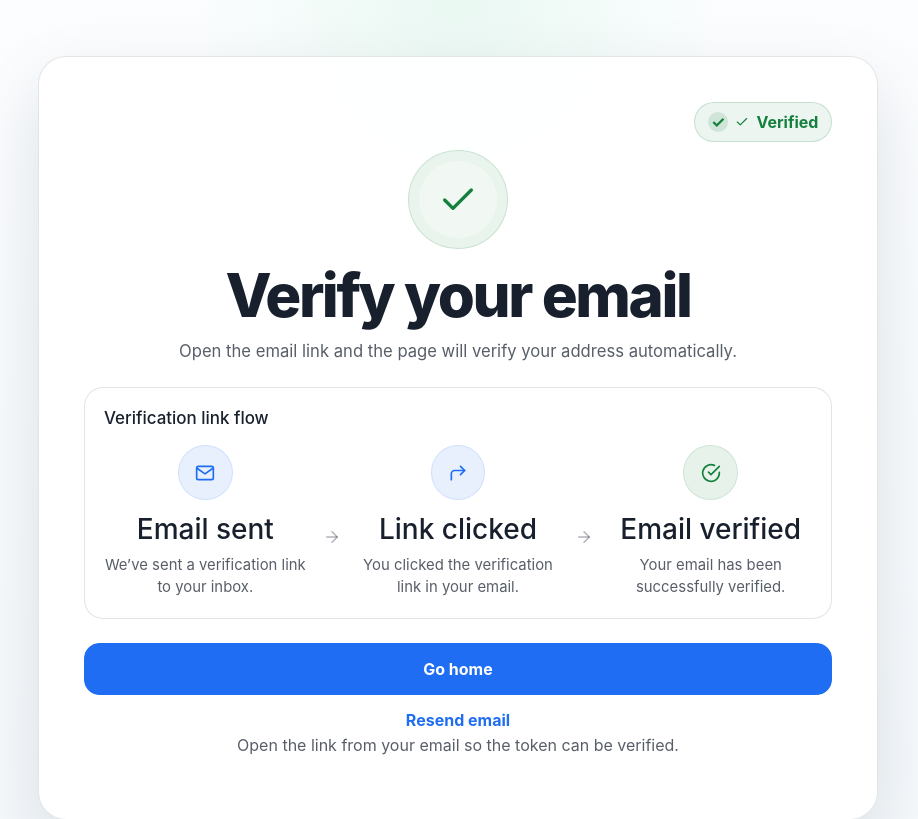
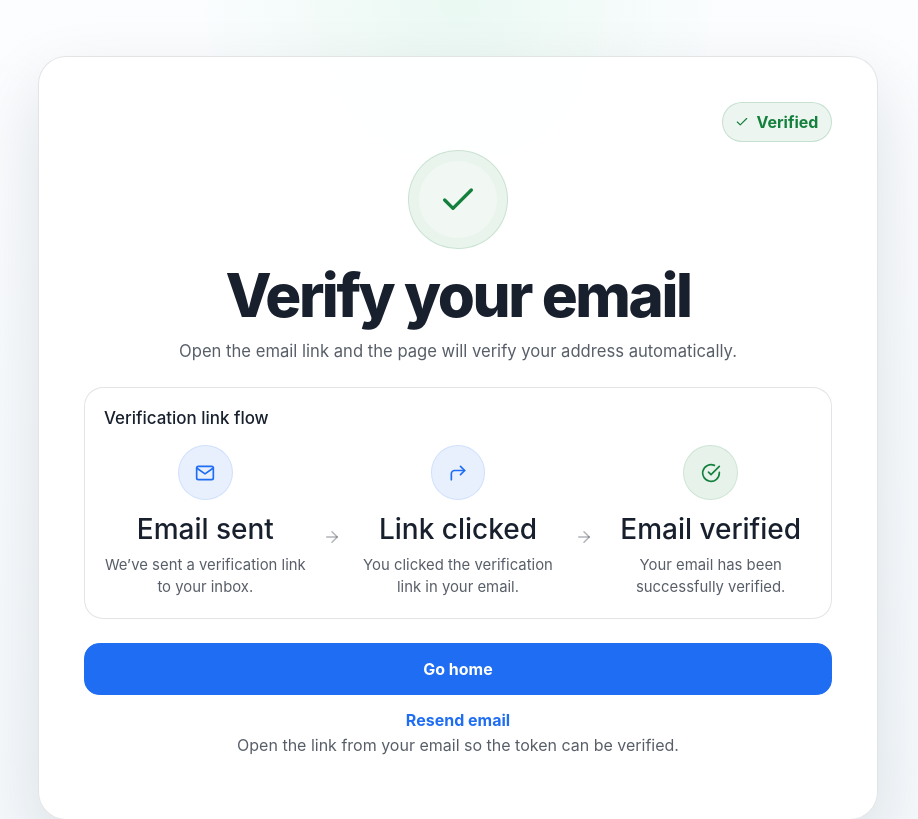
Before and after one commit to saraavrnd/bheembhai, a FastAPI app: page /verify-email in a window 1280 px wide. Shown: the top 819 px of the page, without its empty margins (182-1100 px from the left). Run offline with FastAPI, Linux system fonts and the light colour scheme; parts of the project's set-up code (start-up, migrations or seed data) failed here and were passed over; some libraries are stand-ins or nearby versions.

Commit message:
BEEM-20: fix duplicated verify-email checkmark, drop dead accent markup
The verify-email chip rendered two overlapping checkmarks: a leftover
::before pseudo-element from the old emoji-icon design plus the new
feather-icon SVG. Removes the stale ::before rule. Also drops the
unused hero_accents block/divs across the 4 auth templates -- the
.auth-hero ::before/::after ring accents already provide the
decorative background, so the extra markup was dead weight.

```diff
--- a/app/web/static/css/theme.css
+++ b/app/web/static/css/theme.css
@@ -792,17 +792,6 @@ body {
   font-weight: 700;
 }
 
-.auth-chip--verified::before {
-  content: "✓";
-  width: 1.25rem;
-  height: 1.25rem;
-  border-radius: 999px;
-  display: inline-flex;
-  align-items: center;
-  justify-content: center;
-  background: rgba(21, 128, 61, 0.14);
-}
-
 .auth-verify-mark {
   display: flex;
   justify-content: center;
--- a/app/web/templates/auth/login.html
+++ b/app/web/templates/auth/login.html
@@ -2,10 +2,6 @@
 
 {% block hero_modifier %}auth-hero--signin{% endblock %}
 {% block shell_modifier %}auth-shell--narrow{% endblock %}
-
-{% block hero_accents %}
-  <div class="auth-hero__accent auth-hero__accent--signin"></div>
-{% endblock %}
 
 {% block auth_body %}
     <div class="auth-card auth-card--signin">
--- a/app/web/templates/auth/reset_password.html
+++ b/app/web/templates/auth/reset_password.html
@@ -2,10 +2,6 @@
 
 {% block hero_modifier %}auth-hero--reset{% endblock %}
 {% block shell_modifier %}auth-shell--split{% endblock %}
-
-{% block hero_accents %}
-  <div class="auth-hero__accent auth-hero__accent--reset"></div>
-{% endblock %}
 
 {% block auth_body %}
     <div class="auth-reset-grid">
--- a/app/web/templates/auth/signup.html
+++ b/app/web/templates/auth/signup.html
@@ -1,11 +1,6 @@
 {% extends "layouts/auth.html" %}
 
 {% block hero_modifier %}auth-hero--signup{% endblock %}
-
-{% block hero_accents %}
-  <div class="auth-hero__accent auth-hero__accent--left"></div>
-  <div class="auth-hero__accent auth-hero__accent--right"></div>
-{% endblock %}
 
 {% block auth_body %}
     <div class="auth-card auth-card--signup">
--- a/app/web/templates/auth/verify_email.html
+++ b/app/web/templates/auth/verify_email.html
@@ -2,10 +2,6 @@
 
 {% block hero_modifier %}auth-hero--verify{% endblock %}
 {% block shell_modifier %}auth-shell--center{% endblock %}
-
-{% block hero_accents %}
-  <div class="auth-hero__accent auth-hero__accent--verify"></div>
-{% endblock %}
 
 {% block auth_body %}
     <div class="auth-card auth-card--verify">
--- a/app/web/templates/layouts/auth.html
+++ b/app/web/templates/layouts/auth.html
@@ -2,7 +2,6 @@
 
 {% block content %}
 <section class="auth-hero {% block hero_modifier %}{% endblock %}">
-  {% block hero_accents %}{% endblock %}
   <div class="container auth-shell {% block shell_modifier %}{% endblock %}">
     {% block auth_body %}{% endblock %}
   </div>
```
